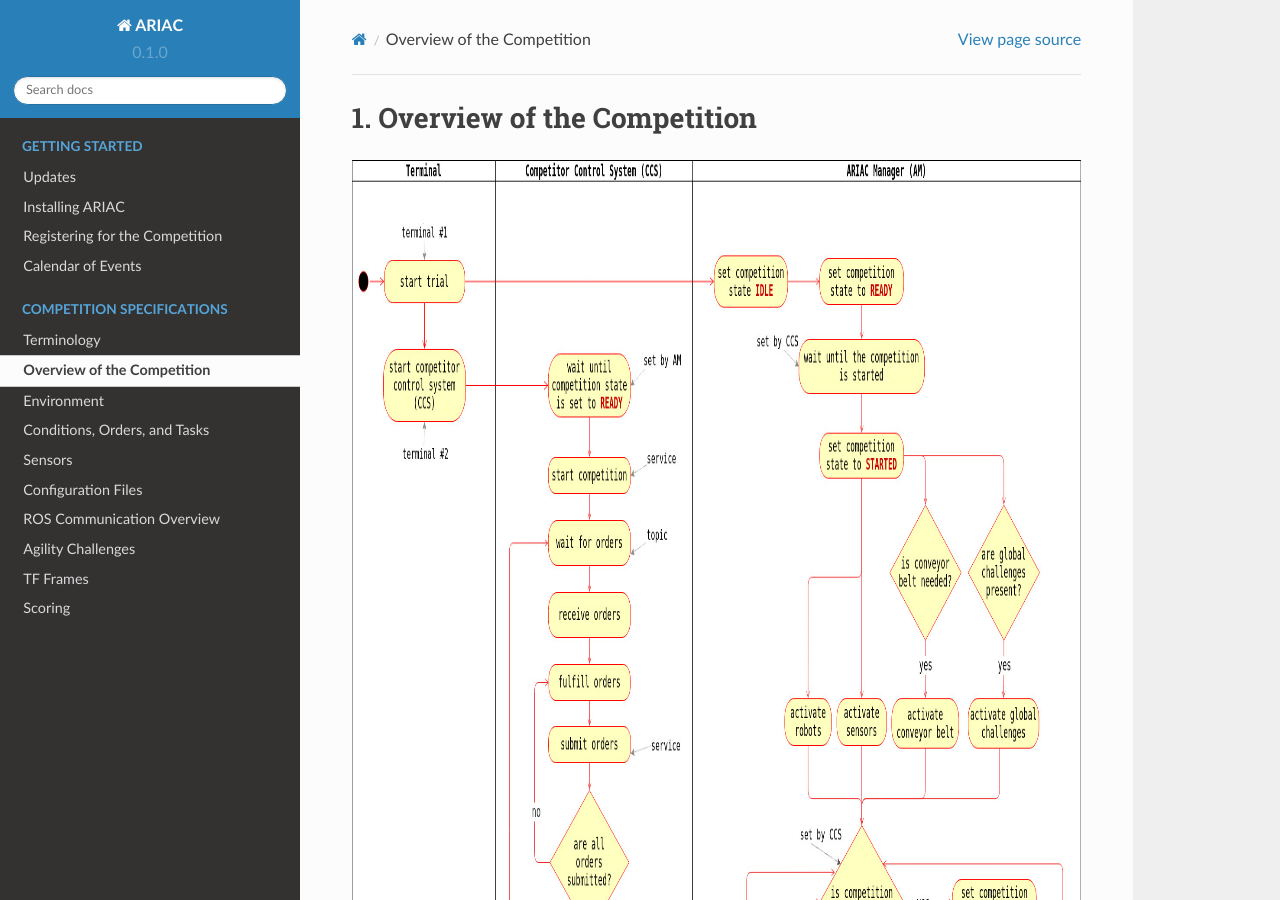
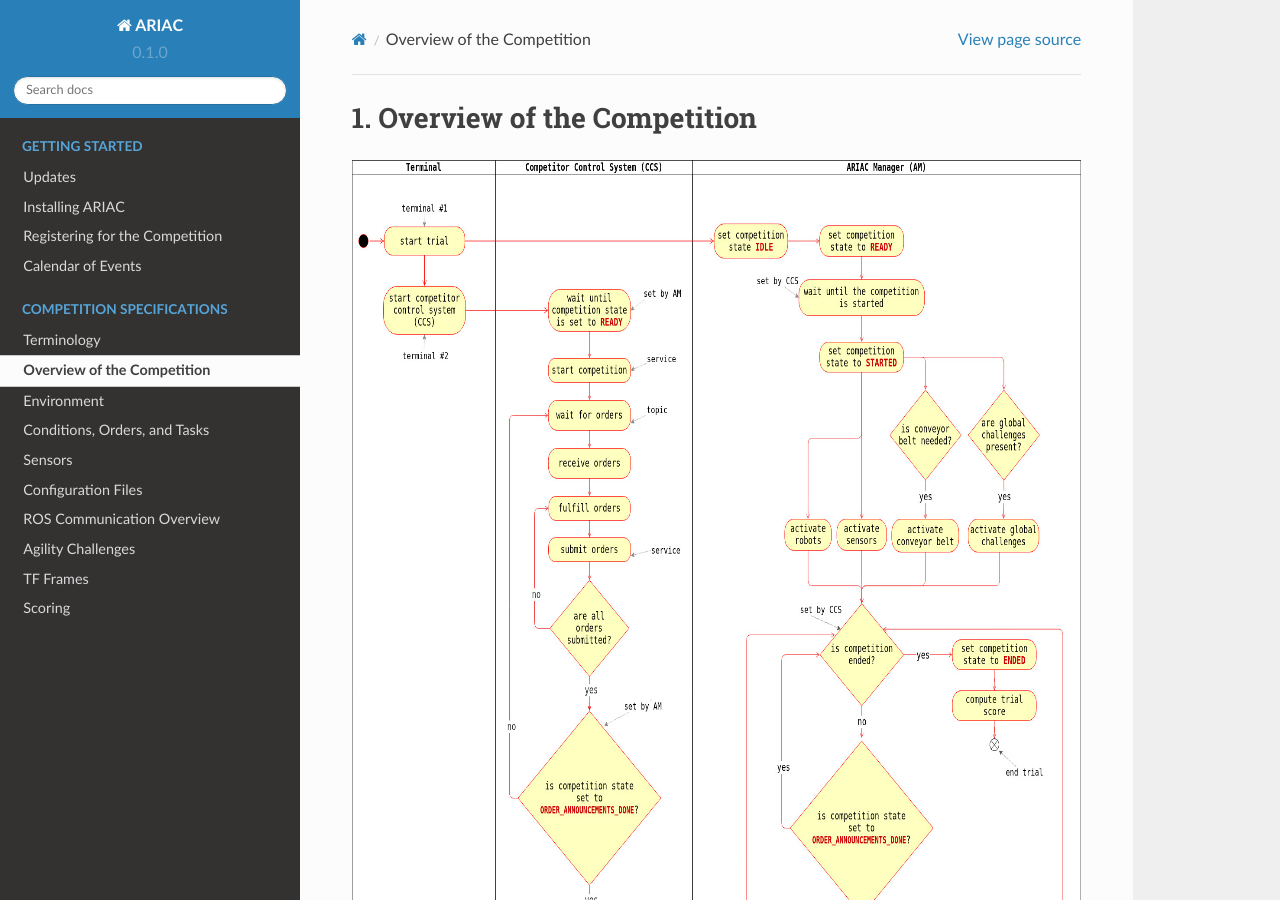
Before and after one commit to usnistgov/ARIAC, a Sphinx documentation site: the page built from docs/competition/overview.rst, in a window 1280 px wide and 900 px high. Built offline with Sphinx 7.4.7 and the Read the Docs theme 2.0.0, drawn with Linux system fonts in a browser that asks for light colours.

```diff
--- a/docs/competition/overview.rst
+++ b/docs/competition/overview.rst
@@ -2,7 +2,7 @@
 ===========================
 
 .. figure:: ../images/ARIAC2023Flowchart.jpg
-   :scale: 90 %
+   :scale: 60 %
    :alt: flowchart
    :align: center
    :figclass: align-center
```
